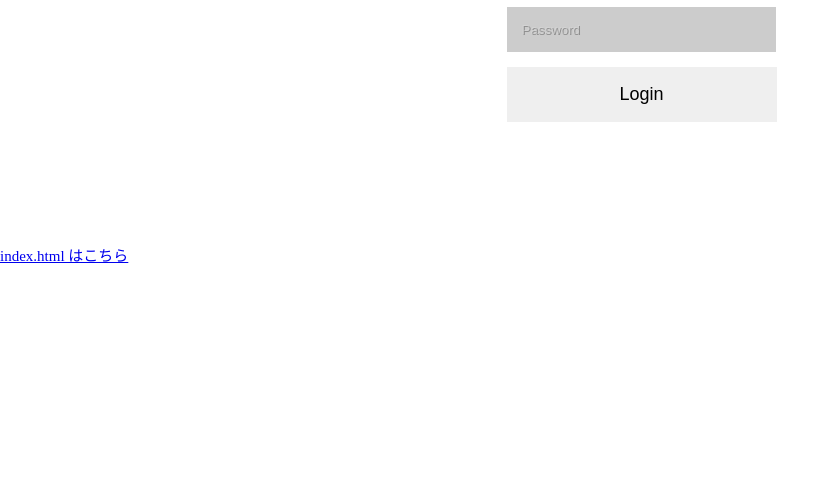
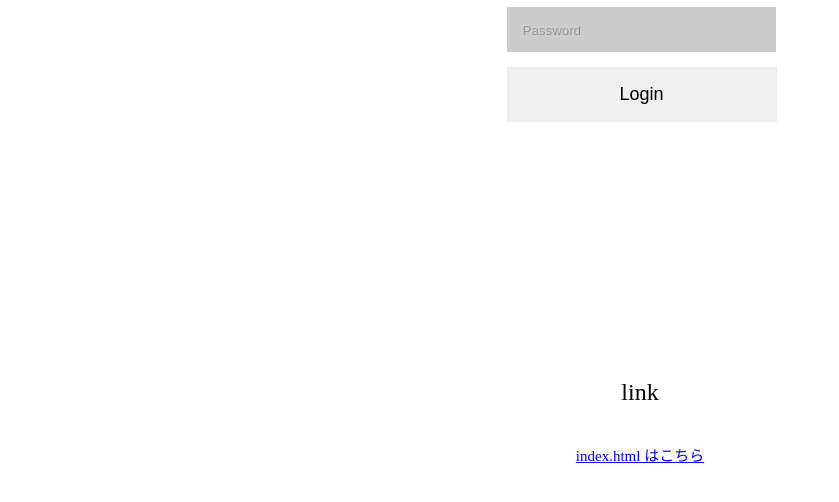
Before and after one commit to NTTRTmizusawa/gtm_test_mp, a plain HTML site: page index2.html in a window 1280 px wide. Shown: the part 216-718 px from the top of the page, without its empty margins (0-839 px from the left). Drawn offline with Linux system fonts and the light colour scheme.

Commit message:
Update index2.html

```diff
--- a/index2.html
+++ b/index2.html
@@ -22,13 +22,14 @@ j=d.createElement(s),dl=l!='dataLayer'?'&l='+l:'';j.async=true;j.src=
   <button>Login</button>
 </form>
 
-<div class="top-wrapper">
+<section class="wrapper">
     <div class="container">
-      <div class="btn-wrapper">
-        <p><a href="index.html" class="index.html はこちら">index.html はこちら</a></p>
-      </div>
+        <div class="content">
+            <h2 class="heading">link</h2>
+            <p><a href="index.html" class="index.html はこちら">index.html はこちら</a></p>
+        </div>
     </div>
-  </div>
+</section>
 
 <!-- Google Tag Manager (noscript) -->
 <noscript><iframe src="https://www.googletagmanager.com/ns.html?id=GTM-PJWK463"
```
